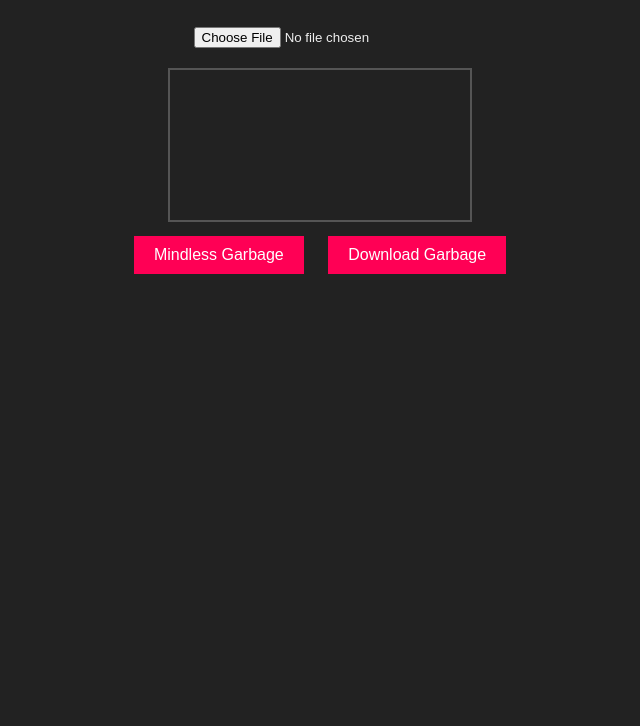
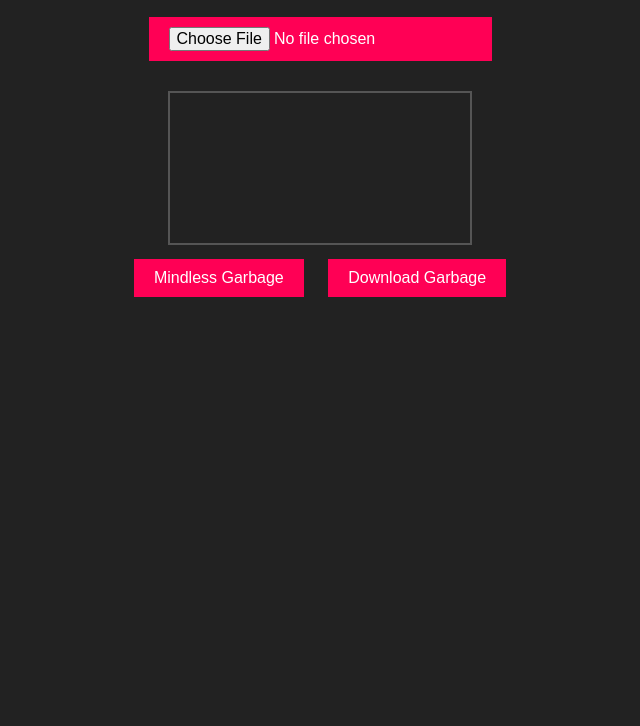
Before and after one commit to TheDorpOG/Mindless-garbage-maker, a plain HTML site: page index.html in a window 1280 px wide. Shown: the part 74-800 px from the top of the page, without its empty margins (320-960 px from the left). Drawn offline with Linux system fonts and the light colour scheme.

Commit message:
Update index.html

```diff
--- a/index.html
+++ b/index.html
@@ -14,10 +14,7 @@
       border: 2px solid #555;
       margin-top: 20px;
     }
-    #upload {
-      margin-top: 20px;
-    }
-    button {
+    input, button {
       margin: 10px;
       padding: 10px 20px;
       font-size: 16px;
```
